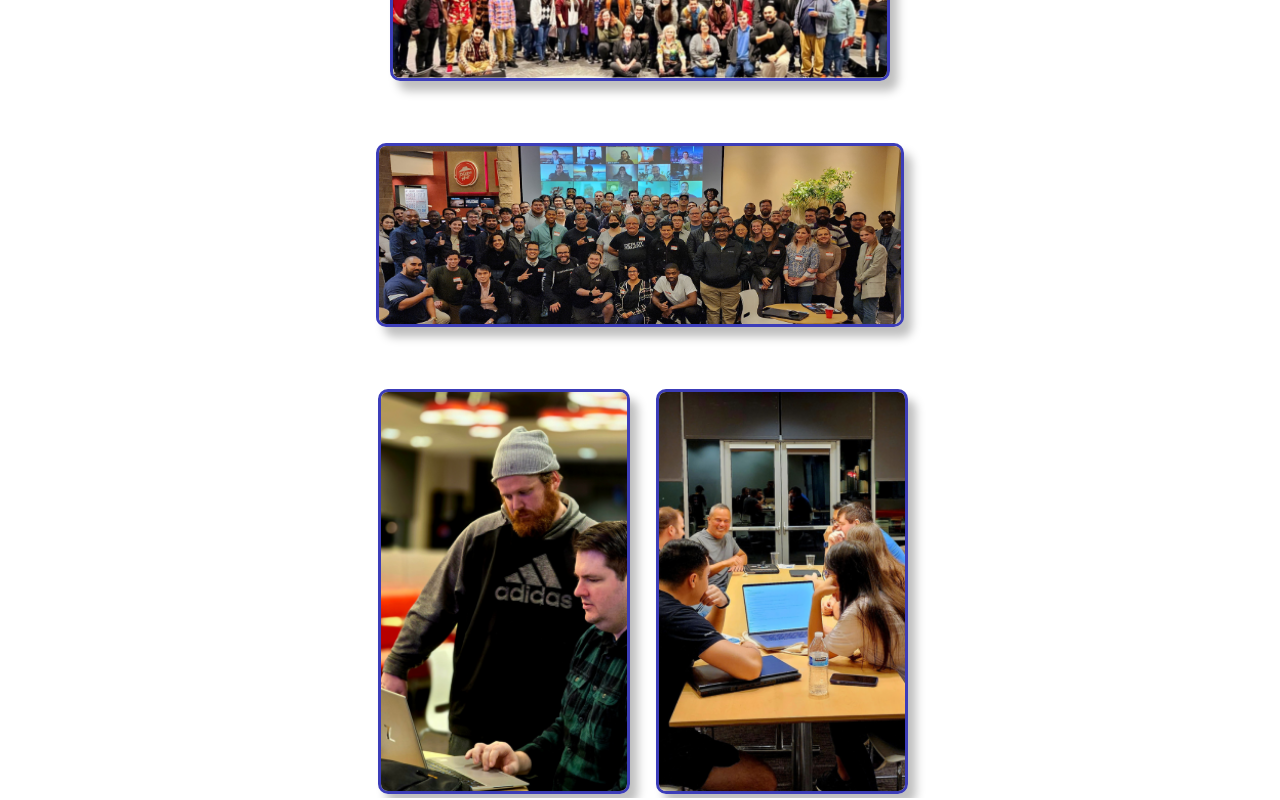
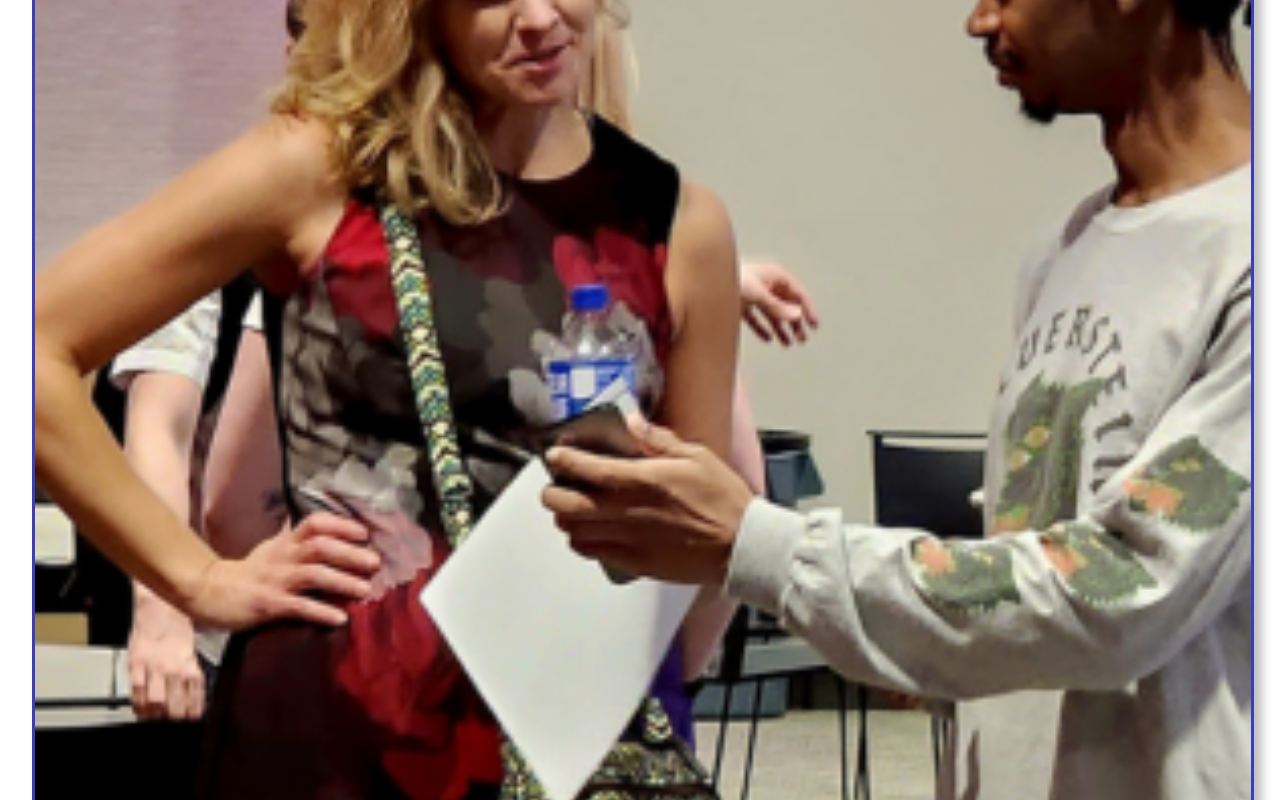
Before and after one commit to dallassoftwaredevelopers/DSDsite, a Next.js app: page / in a window 1280 px wide. Shown: the part 4760-5560 px from the top of the page. Built offline with nearby package versions, Linux system fonts and the light colour scheme.

Commit message:
chore: adjust BentoSection styles (WEB-39)

```diff
--- a/src/app/components/bentoSection/bento.module.css
+++ b/src/app/components/bentoSection/bento.module.css
@@ -1,10 +1,11 @@
 @import url('https://fonts.googleapis.com/css2?family=Raleway:ital,wght@0,100..900;1,100..900&display=swap');
 
 .card {
-  padding: 1rem 0;
-  height: 184px;
   border-radius: 4px;
-  display: flex;
+}
+
+.card * {
+  height: 100% !important;
 }
 
 .firstCard {
@@ -12,43 +13,55 @@
 }
 
 .cardContainer {
+  --spacing: 2rem;
+
   display: flex;
+  gap: 2rem;
   flex-direction: row;
   justify-content: space-evenly;
+  padding: 2.5rem 2rem;
 }
 
-.bentoFourthContainer {
-  padding-top: 1rem;
-  display: flex;
+.bentoFirstContainer {
+  flex: 1 0 300px;
 }
 
-.bentoFourthContainer .card {
-  padding: 0rem;
-  margin: 0 1rem;
+.bentoFirstContainer .card {
+  height: 100%;
 }
 
-.bentoThirdContainer .imageContainer {
-  padding: 0 0.9rem;
+.bentoSecondContainer {
+  flex-grow: 2;
+  display: flex;
+  flex-direction: column;
+  gap: var(--spacing);
 }
 
 .bentoThirdContainer {
-  display: flex;
-  flex-direction: column;
-  align-items: center;
-  justify-content: flex-start;
+  flex-grow: 3;
+  display: grid;
+  gap: var(--spacing);
+  grid-template: repeat(3, 1fr) / repeat(2, 1fr);
+}
+
+.bentoThirdContainer>div:first-child {
+  grid-column: 1 / -1;
+}
+
+.bentoThirdContainer>*:nth-child(2),
+.bentoThirdContainer>*:last-child {
+  grid-row: 2 / -1;
 }
 
 .imageContainer {
   display: flex;
-  max-height: 250px;
   height: 100%;
-  max-width: 775px;
   width: 100%;
 }
 
 .imageStyle {
   object-fit: fill;
-  border-radius: 10px;
+  border-radius: 15px;
   border: 3px solid #3c3db9;
   box-shadow: 8px 10px 10px 0px #00000040;
   width: 100%;
@@ -58,11 +71,6 @@
 @media (max-width: 1300px) {
   .cardContainer {
     flex-direction: column;
-    align-items: center;
-  }
-
-  .card {
-    margin-bottom: 30px;
   }
 
   .cardHeader {
@@ -75,15 +83,3 @@
     padding: 24px;
   }
 }
-
-@media (max-width: 786px) {
-  .imageContainer {
-    max-height: 245px;
-    height: 100%;
-    max-width: 330px;
-  }
-
-  .imageStyle {
-    max-width: 90%;
-  }
-}
```
